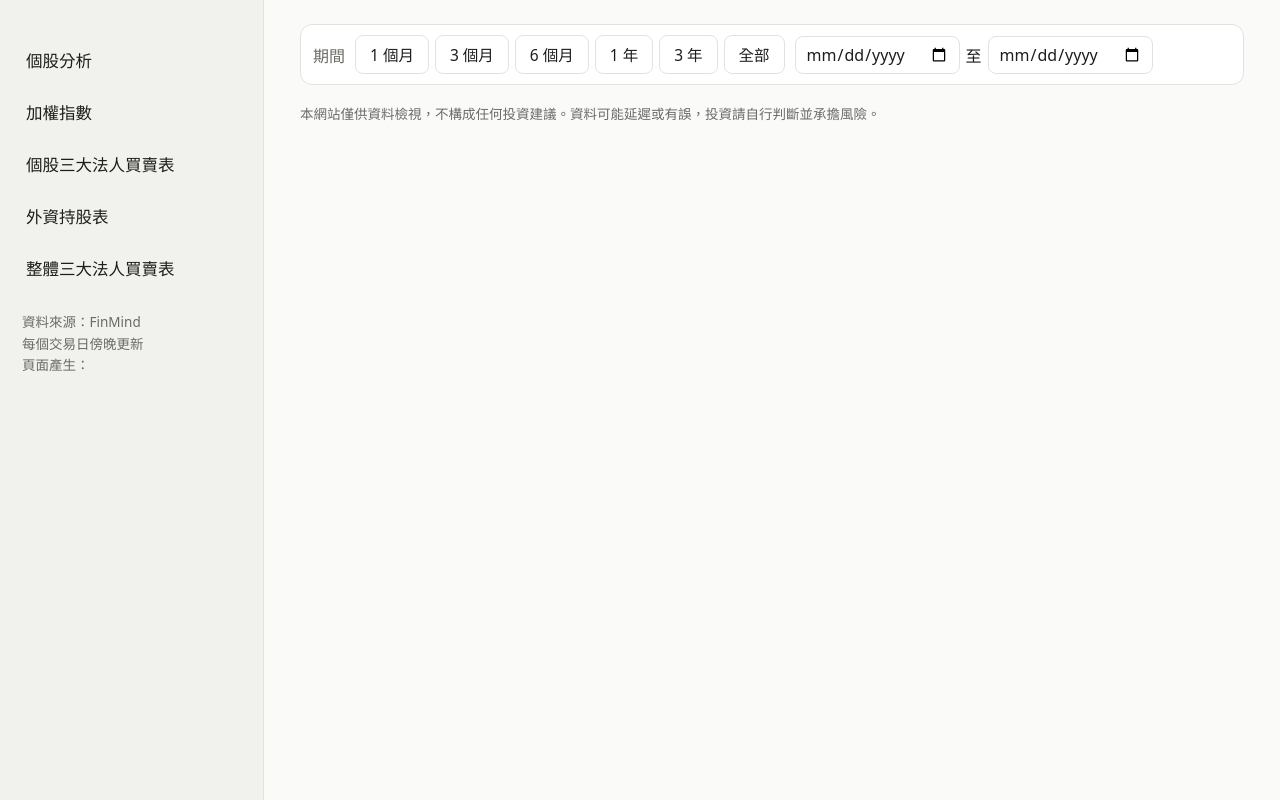
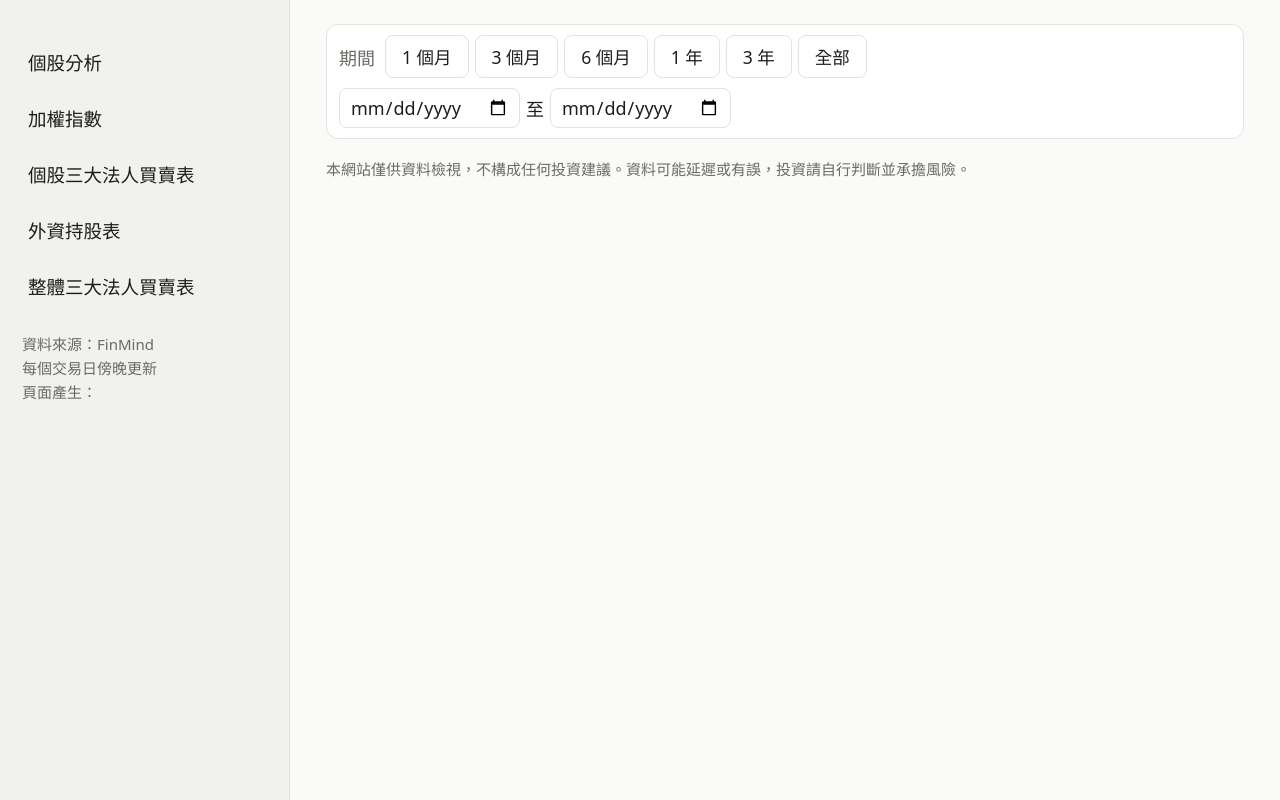
Before and after one commit to poiuy80624/stock-dashboard, a Python web app: template web/templates/index.html in a window 1280 px wide. Run offline with Jinja, Linux system fonts and the light colour scheme; the template is opened without the code that fills it, so the values that code supplies are empty; some libraries are stand-ins or nearby versions.

Commit message:
再次放大文字：基準 17px，AI技術分析頁對話與輸入約 19px，圖表文字同步放大
Co-Authored-By: Claude Sonnet 5.5 <noreply@anthropic.com>

```diff
--- a/web/templates/index.html
+++ b/web/templates/index.html
@@ -15,20 +15,20 @@
             --accent: #6fa0ff; --up: #ff6b6b; --down: #3ecf8e; --ma5: #ffb341; --ma20: #6fa0ff; --th: #262624; }
   }
   * { box-sizing: border-box; }
-  body { margin: 0; background: var(--bg); color: var(--fg);
+  body { margin: 0; background: var(--bg); color: var(--fg); font-size: 17px;
          font-family: system-ui, -apple-system, "Segoe UI", "Noto Sans TC", sans-serif; }
   .app { display: flex; min-height: 100vh; }
-  .sidebar { width: 264px; flex: none; background: var(--side); border-right: 1px solid var(--line);
+  .sidebar { width: 290px; flex: none; background: var(--side); border-right: 1px solid var(--line);
              padding: 20px 12px; position: sticky; top: 0; height: 100vh; overflow-y: auto; }
-  .brand { font-size: 24px; font-weight: 700; padding: 0 10px 16px; }
-  nav a { display: block; padding: 12px 14px; margin-bottom: 4px; border-radius: 8px; color: var(--fg);
-          text-decoration: none; font-size: 16.5px; }
+  .brand { font-size: 27px; font-weight: 700; padding: 0 10px 16px; }
+  nav a { display: block; padding: 13px 16px; margin-bottom: 4px; border-radius: 8px; color: var(--fg);
+          text-decoration: none; font-size: 18.5px; }
   nav a:hover { background: var(--line); }
   nav a.active { background: var(--accent); color: #fff; font-weight: 600; }
-  .side-foot { color: var(--muted); font-size: 13.5px; padding: 16px 10px 0; line-height: 1.6; }
+  .side-foot { color: var(--muted); font-size: 15px; padding: 16px 10px 0; line-height: 1.6; }
   main { flex: 1; min-width: 0; padding: 24px 36px 48px; }
   .page { display: none; } .page.active { display: block; }
-  h2 { font-size: 24px; margin: 0; }
+  h2 { font-size: 28px; margin: 0; }
   .head { display: flex; flex-wrap: wrap; gap: 12px; align-items: center; justify-content: space-between; }
   .controls { display: flex; gap: 8px; align-items: center; flex-wrap: wrap; }
   select, input[type=date], .presets button {
@@ -36,60 +36,60 @@
     background: var(--card); color: var(--fg); }
   input[type=date] { color-scheme: light dark; }
   .rangebar { display: flex; flex-wrap: wrap; gap: 10px; align-items: center; margin-bottom: 18px; padding: 10px 12px;
-              background: var(--card); border: 1px solid var(--line); border-radius: 12px; font-size: 16px; }
+              background: var(--card); border: 1px solid var(--line); border-radius: 12px; font-size: 18px; }
   .rangebar .lbl { color: var(--muted); }
   .presets { display: flex; gap: 6px; flex-wrap: wrap; }
-  .presets button { cursor: pointer; padding: 7px 14px; font-size: 15.5px; }
+  .presets button { cursor: pointer; padding: 8px 16px; font-size: 17.5px; }
   .presets button:hover { border-color: var(--accent); }
   .presets button.on { background: var(--accent); border-color: var(--accent); color: #fff; font-weight: 600; }
   .rangebar .dates { display: flex; gap: 6px; align-items: center; }
-  .cards { display: grid; grid-template-columns: repeat(auto-fit, minmax(200px, 1fr)); gap: 10px; margin: 16px 0; }
+  .cards { display: grid; grid-template-columns: repeat(auto-fit, minmax(230px, 1fr)); gap: 10px; margin: 16px 0; }
   .card { background: var(--card); border: 1px solid var(--line); border-radius: 12px; padding: 12px 14px; }
-  .card .k { font-size: 14px; color: var(--muted); }
-  .card .v { font-size: 27px; font-weight: 600; margin-top: 2px; font-variant-numeric: tabular-nums; }
-  .card .s { font-size: 14px; color: var(--muted); margin-top: 2px; }
+  .card .k { font-size: 16px; color: var(--muted); }
+  .card .v { font-size: 31px; font-weight: 600; margin-top: 2px; font-variant-numeric: tabular-nums; }
+  .card .s { font-size: 15.5px; color: var(--muted); margin-top: 2px; }
   .card.pick { cursor: pointer; } .card.pick:hover { border-color: var(--accent); }
   .card.sel { border-color: var(--accent); box-shadow: 0 0 0 1px var(--accent) inset; }
   .up { color: var(--up); } .down { color: var(--down); }
   .chart { background: var(--card); border: 1px solid var(--line); border-radius: 12px; padding: 6px; margin-bottom: 14px; }
   .msg { color: var(--muted); padding: 10px 0; min-height: 20px; }
-  .note { color: var(--muted); font-size: 14.5px; margin: 6px 0 12px; line-height: 1.6; }
+  .note { color: var(--muted); font-size: 16.5px; margin: 6px 0 12px; line-height: 1.6; }
   .tablewrap { background: var(--card); border: 1px solid var(--line); border-radius: 12px; overflow: auto; max-height: 560px; }
-  table { border-collapse: collapse; width: 100%; font-size: 15.5px; font-variant-numeric: tabular-nums; }
-  th, td { padding: 9px 14px; text-align: right; white-space: nowrap; border-bottom: 1px solid var(--line); }
+  table { border-collapse: collapse; width: 100%; font-size: 17.5px; font-variant-numeric: tabular-nums; }
+  th, td { padding: 10px 16px; text-align: right; white-space: nowrap; border-bottom: 1px solid var(--line); }
   th { background: var(--th); position: sticky; top: 0; font-weight: 600; z-index: 1; }
   th:first-child, td:first-child { text-align: left; }
   td.l, th.l { text-align: left; }
   tr.pickrow { cursor: pointer; } tr.pickrow:hover td { background: var(--th); }
   tr.selrow td { background: var(--th); font-weight: 600; }
-  footer { color: var(--muted); font-size: 13.5px; margin-top: 18px; line-height: 1.7; }
+  footer { color: var(--muted); font-size: 15px; margin-top: 18px; line-height: 1.7; }
   .is-chat #rangebar { display: none; }
-  .chatlog { display: flex; flex-direction: column; gap: 14px; height: calc(100vh - 360px); min-height: 380px; overflow-y: auto; padding: 18px;
+  .chatlog { display: flex; flex-direction: column; gap: 14px; height: calc(100vh - 410px); min-height: 380px; overflow-y: auto; padding: 18px;
              background: var(--card); border: 1px solid var(--line); border-radius: 12px; margin: 12px 0; }
-  .chatlog .empty { color: var(--muted); font-size: 16px; line-height: 1.7; }
-  .msg.user { align-self: flex-end; background: var(--accent); color: #fff; border-radius: 12px; padding: 10px 16px; max-width: 80%; line-height: 1.7; font-size: 16.5px; }
-  .msg.assistant { align-self: stretch; line-height: 1.8; font-size: 16.5px; }
-  .msg .toollog { font-size: 14px; color: var(--muted); margin-bottom: 6px; line-height: 1.6; }
-  .msg .usage { font-size: 13px; color: var(--muted); margin-top: 8px; }
-  .msg .body h4 { margin: 14px 0 4px; font-size: 18px; }
+  .chatlog .empty { color: var(--muted); font-size: 19px; line-height: 1.7; }
+  .msg.user { align-self: flex-end; background: var(--accent); color: #fff; border-radius: 12px; padding: 12px 18px; max-width: 80%; line-height: 1.7; font-size: 19px; }
+  .msg.assistant { align-self: stretch; line-height: 1.8; font-size: 19px; }
+  .msg .toollog { font-size: 16px; color: var(--muted); margin-bottom: 6px; line-height: 1.6; }
+  .msg .usage { font-size: 15px; color: var(--muted); margin-top: 8px; }
+  .msg .body h4 { margin: 16px 0 4px; font-size: 21px; }
   .msg .body p { margin: 6px 0; }
   .msg .body ul, .msg .body ol { margin: 6px 0; padding-left: 22px; }
-  .msg .body code { background: var(--th); padding: 1px 5px; border-radius: 4px; font-size: 15px; }
+  .msg .body code { background: var(--th); padding: 1px 5px; border-radius: 4px; font-size: 17px; }
   .msg .body .mdtable { overflow-x: auto; margin: 8px 0; }
   .msg .body table { width: auto; min-width: 50%; }
   .msg .body th { position: static; }
   .chips { display: flex; flex-wrap: wrap; gap: 8px; margin-bottom: 10px; }
-  .chips button { font: inherit; font-size: 15px; padding: 8px 16px; border-radius: 16px; border: 1px solid var(--line);
+  .chips button { font: inherit; font-size: 17px; padding: 10px 18px; border-radius: 16px; border: 1px solid var(--line);
                   background: var(--card); color: var(--fg); cursor: pointer; }
   .chips button:hover { border-color: var(--accent); }
   .chatform { display: flex; gap: 8px; align-items: flex-end; }
-  .chatform textarea { flex: 1; font: inherit; font-size: 16.5px; padding: 9px 12px; border-radius: 10px; border: 1px solid var(--line);
-                       background: var(--card); color: var(--fg); resize: vertical; min-height: 68px; max-height: 220px; }
-  .chatform button { font: inherit; font-size: 16.5px; padding: 14px 28px; border-radius: 10px; border: 0; background: var(--accent); color: #fff;
+  .chatform textarea { flex: 1; font: inherit; font-size: 19px; padding: 9px 12px; border-radius: 10px; border: 1px solid var(--line);
+                       background: var(--card); color: var(--fg); resize: vertical; min-height: 84px; max-height: 240px; }
+  .chatform button { font: inherit; font-size: 19px; padding: 16px 32px; border-radius: 10px; border: 0; background: var(--accent); color: #fff;
                      cursor: pointer; font-weight: 600; }
   .chatform button:disabled, .chatform textarea:disabled { opacity: .5; cursor: not-allowed; }
   .setup { background: var(--card); border: 1px solid var(--accent); border-radius: 12px; padding: 12px 14px; margin: 12px 0;
-           font-size: 16px; line-height: 1.8; }
+           font-size: 18px; line-height: 1.8; }
   .setup code { background: var(--th); padding: 1px 6px; border-radius: 4px; }
   @media (max-width: 860px) {
     .app { flex-direction: column; }
@@ -262,7 +262,7 @@ async function getJson(url) {
 function baseLayout(extra) {
   return Object.assign({
     autosize: true, margin: { l: 56, r: 16, t: 28, b: 40 }, hovermode: 'x unified',
-    paper_bgcolor: 'rgba(0,0,0,0)', plot_bgcolor: 'rgba(0,0,0,0)', font: { color: css('--fg'), size: 14 },
+    paper_bgcolor: 'rgba(0,0,0,0)', plot_bgcolor: 'rgba(0,0,0,0)', font: { color: css('--fg'), size: 16 },
     legend: { orientation: 'h', y: 1.05 },
   }, extra);
 }
@@ -400,7 +400,7 @@ async function loadIndex() {
         x: i.rows.map((a) => a.date), y: i.rows.map((a) => a.close / base * 100), line: { color: palette[n % palette.length], width: 1.8 } };
     }).filter(Boolean);
     Plotly.react('chart-index-cmp', lines, baseLayout({
-      title: { text: '走勢比較（各指數於所選期間起點 = 100）', font: { size: 14 }, x: 0.02 },
+      title: { text: '走勢比較（各指數於所選期間起點 = 100）', font: { size: 17 }, x: 0.02 },
       xaxis: { type: 'date', gridcolor: gc }, yaxis: { gridcolor: gc }, margin: { l: 56, r: 16, t: 56, b: 40 },
     }), PLOT_CFG);
 
@@ -492,7 +492,7 @@ async function loadForeign() {
       { type: 'scatter', mode: ser.length > 120 ? 'lines' : 'lines+markers', name: '外資持股比例 %',
         x: ser.map((r) => r.date), y: ser.map((r) => r.ratio), line: { color: css('--accent'), width: 2 }, marker: { size: 4 } },
     ], baseLayout({
-      title: { text: `${s.stock_id} ${s.name || ''} 外資持股比例`, font: { size: 14 }, x: 0.02 },
+      title: { text: `${s.stock_id} ${s.name || ''} 外資持股比例`, font: { size: 17 }, x: 0.02 },
       xaxis: { type: 'date', gridcolor: gc }, yaxis: { gridcolor: gc, title: '%' },
       margin: { l: 56, r: 16, t: 56, b: 40 },
     }), PLOT_CFG);
```
